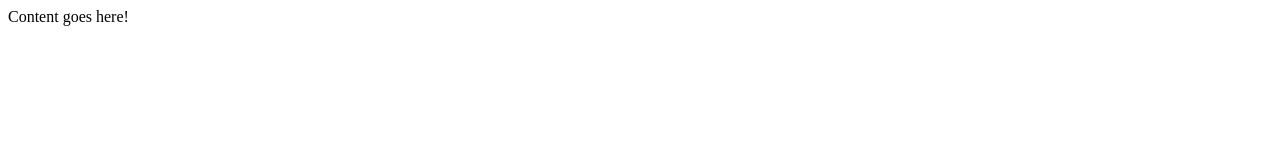
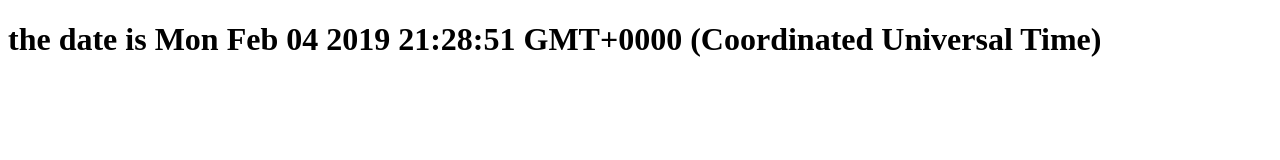
Before and after one commit to kaurjagdeep123/CSD2214-6-WEEK05, a plain HTML site: page c0744298-/index.html in a window 1280 px wide. Drawn offline with Linux system fonts and the light colour scheme.

Commit message:
added javascript practicing enter html tag

```diff
--- a/c0744298-/index.html
+++ b/c0744298-/index.html
@@ -5,8 +5,11 @@
     <title>c0744298_</title>
     <link href="css/default.css" rel="stylesheet" />
 </head>
-<body>
-    <div>Content goes here!</div>
-    <script src="js/main.js"></script>
+<body >
+    <div>hello</div>
+    <script>
+        var date = new Date();
+        document.body.innerHTML = "<h1>the date is " + date + "</h1>";
+    </script>
 </body>
 </html>
```
